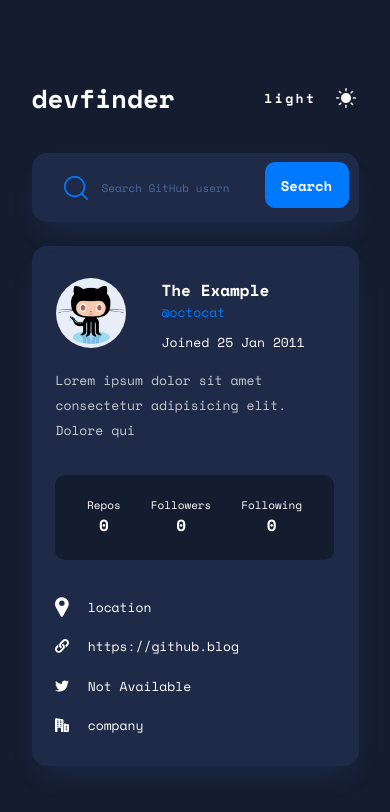
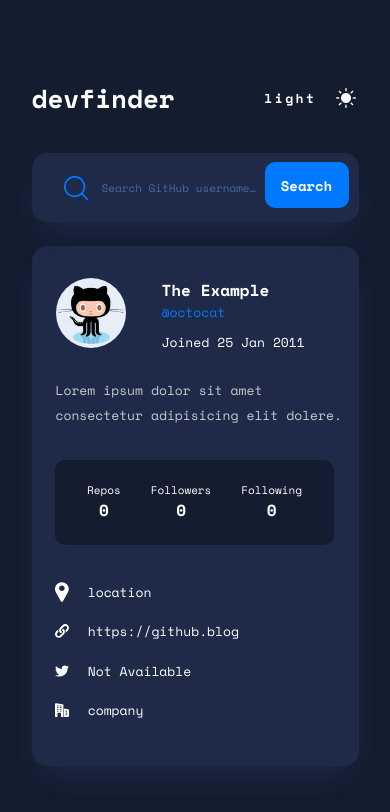
Before and after one commit to 1Andria/midterm_4, a plain HTML site: page index.html in a window 390 px wide. Both pictures are taken after a click on the button "Dark". Drawn offline with nearby package versions, Linux system fonts and the light colour scheme.

Commit message:
Github_users

```diff
--- a/index.html
+++ b/index.html
@@ -43,16 +43,20 @@
               </div>
               <p class="joined" id="joined">Joined 25 Jan 2011</p>
             </div>
+            <div class="div_bio" id="div_bio">
               <p class="bio" id="bio">
                 Lorem, ipsum dolor sit amet consectetur adipisicing elit.
                 Repudiandae, ad provident.
               </p>
             </div>
           </div>
+        </div>
         <div>
+          <div class="div_bio_hidden" id="div_bio_hidden">
             <p class="bio_hidden" id="bio_hidden">
-            Lorem ipsum dolor sit amet consectetur adipisicing elit. Dolore qui
+              Lorem ipsum dolor sit amet consectetur adipisicing elit dolere.
             </p>
+          </div>
         </div>
 
         <div class="below_cont">
--- a/script.js
+++ b/script.js
@@ -24,6 +24,8 @@ let moon = document.getElementById("moon");
 let twitter = document.getElementById("twitter");
 let company = document.getElementById("company");
 let error_txt = document.getElementById("error_txt");
+let div_bio = document.getElementById("div_bio");
+let div_bio_hidden = document.getElementById("div_bio_hidden");
 
 btn.addEventListener("click", async (value) => {
   value.preventDefault();
@@ -88,6 +90,7 @@ btn.addEventListener("click", async (value) => {
     twitter.textContent = "Undefined";
     locationn.textContent = "Undefined";
     bio.textContent = "Please enter correct username";
+    bio_hidden.textContent = "Please enter correct username";
     avatar.src = "./images/github.png";
     repos.textContent = "NAN";
     followers.textContent = "NAN";
@@ -117,6 +120,8 @@ function DarkLightModes() {
     numbers.classList.add("numbers_dark");
     namee.classList.add("name_dark");
     joined.classList.add("joined_dark");
+    div_bio.classList.add("div_bio_dark");
+    div_bio_hidden.classList.add("div_bio_hidden_dark");
     bio.classList.add("bio_dark");
     bio_hidden.classList.add("bio_hiddendark");
     for (let j = 0; j < about.length; j++) {
@@ -144,6 +149,8 @@ function DarkLightModes() {
     numbers.classList.remove("numbers_dark");
     namee.classList.remove("name_dark");
     joined.classList.remove("joined_dark");
+    div_bio.classList.remove("div_bio_dark");
+    div_bio_hidden.classList.remove("div_bio_hidden_dark");
     bio.classList.remove("bio_dark");
     bio_hidden.classList.remove("bio_hiddendark");
     for (let j = 0; j < about.length; j++) {
--- a/style.css
+++ b/style.css
@@ -18,6 +18,7 @@ body{
     display: flex;
     flex-direction: column;
     gap: 24px;
+
 }
 .header{
     display: flex;
@@ -203,7 +204,7 @@ body{
     border-radius: 15px;
     background: #FEFEFE;
     box-shadow: 0px 16px 30px -10px rgba(70, 96, 187, 0.20);
-    height: 460px;
+    height: 500px;
 }
 .main_dark{
     width: 730px;
@@ -272,6 +273,46 @@ body{
     opacity: 0.75;
     margin-top: 25px;
     width: auto;
+}
+.div_bio{
+    width: 500px;
+    overflow: scroll;
+    overflow-y: auto;
+    overflow-x: auto;
+    height: 80px;
+    scrollbar-color: light #F6F8FF;
+    scrollbar-width: thin;
+}
+.div_bio_dark{
+    width: 500px;
+    overflow: scroll;
+    overflow-y: auto;
+    overflow-x: auto;
+    height: 80px;
+    scrollbar-color:#1E2A47 rgb(20, 29, 47);
+    scrollbar-width: thin;
+}
+.div_bio_hidden{
+    width: 500px;
+    overflow: scroll;
+    overflow-y: auto;
+    height: 80px;
+    overflow-x: auto;
+    scrollbar-color: light #F6F8FF;
+    scrollbar-width: thin;
+    display: none;
+
+}
+.div_bio_hidden_dark{
+    width: 500px;
+    overflow: scroll;
+    overflow-y: auto;
+    height: 80px;
+    overflow-x: auto;
+    scrollbar-color:#1E2A47 rgb(20, 29, 47);
+    scrollbar-width: thin;
+    display: none;
+
 }
 .info{
     display: flex;
@@ -435,7 +476,7 @@ body{
     .main{
         padding: 40px;
         width: 573px;
-        height: 500px;
+        height: 530px;
     }
     .names_bio{
         display: flex;
@@ -457,6 +498,12 @@ body{
     }
     .bio{
         display: none;
+    }
+    .div_bio{
+        display: none;
+    }
+    .div_bio_hidden{
+        display: block;
     }
     .bio_hidden{
         display: block;
@@ -501,6 +548,7 @@ body{
     }
     .input{
         width: 327px;
+        padding-right: 99px;
     }
     .avatar{
         width: 70px;
@@ -663,5 +711,11 @@ body{
         font-size: 13px;
         top: 0px;
     }
+    .div_bio_hidden{
+        width: 290px;
+        height: 70px;
+        overflow-y:auto ;
+        margin-top: 10px;
+    }
 
 }
```
Lines whose indentation alone changed are shown as unchanged.
